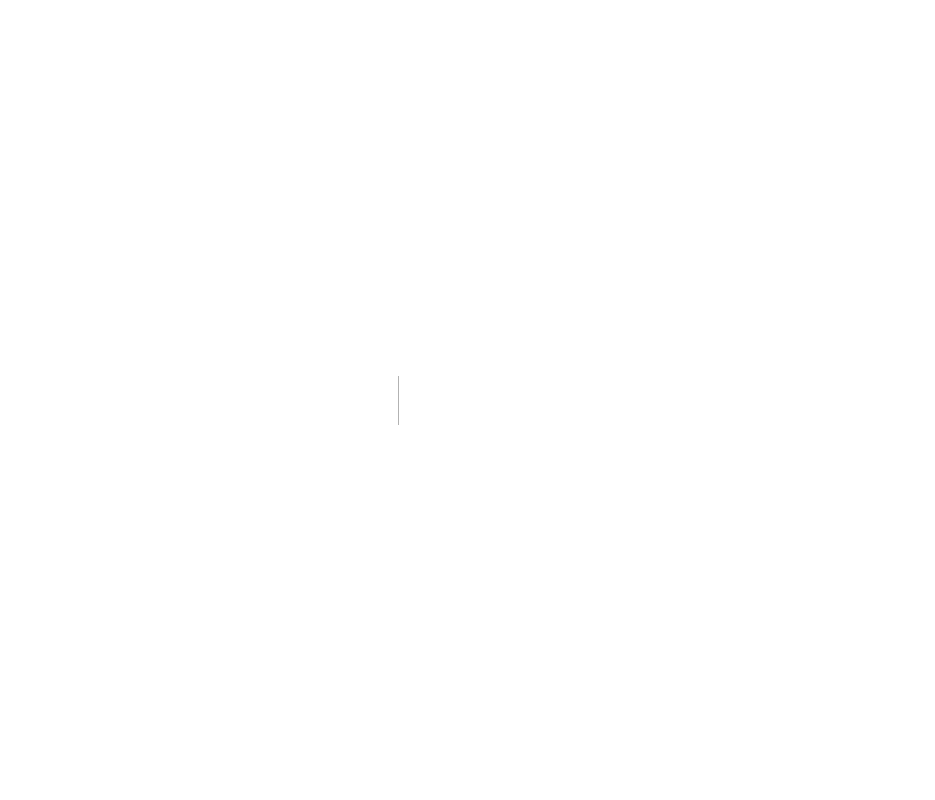
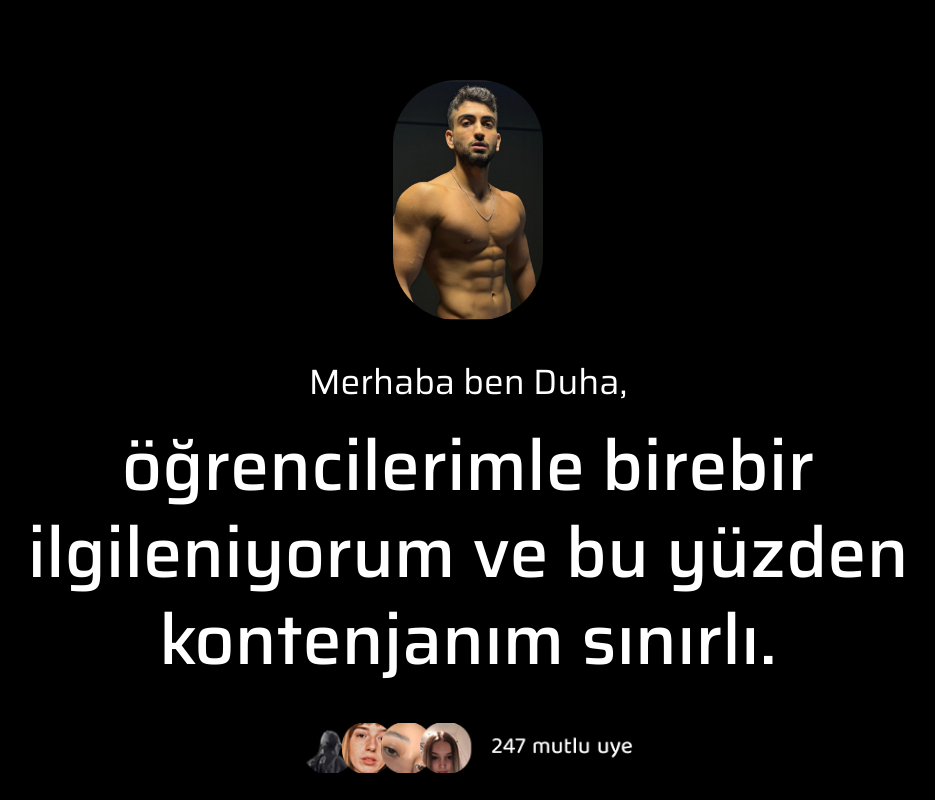
Before and after one commit to demuratuygun/duhabum, a Next.js app: page /alpha in a window 1280 px wide. Before the commit this address had no page. Shown: the whole page, without its empty margins (172-1107 px from the left). Built offline with nearby package versions, Linux system fonts and the light colour scheme; a web font is replaced by a local one.

Commit message:
price and retrun policy update 3

```diff
--- /dev/null
+++ b/app/alpha/page.tsx
@@ -0,0 +1,152 @@
+
+import { useRouter } from "next/navigation";
+import Video from "@/modules/nordic/components/Video";
+import Slider from "@/modules/nordic/components/Slider";
+import Image from 'next/image';
+import Gallery from "@/modules/nordic/components/Gallery";
+import { content } from "googleapis/build/src/apis/content";
+import { styleText } from "util";
+import { StyleRegistry } from "styled-jsx";
+
+
+
+function render(component:any, index:number) {
+  if (component.ui == 'img')
+  return (
+  <div key={index} className="nordicimg" style={{ ...component.style,  }}>
+    <Image priority
+        draggable={false}
+        src={component.src}
+        alt={component.alt}
+        layout="fill"
+        objectFit="cover"
+    />
+  </div> )
+  else if (component.ui == 'h1')
+    return <h1 key={index} style={component.style}> {component.text} </h1>
+  else if (component.ui == 'h2')
+    return <h2 key={index} style={component.style}> {component.text} </h2>
+  else if (component.ui == 'h3')
+    return <h3 key={index} style={component.style}> {component.text} </h3>
+  else if (component.ui == 'h4')
+    return <h4 key={index} style={component.style}> {component.text} </h4>
+  else if (component.ui == 'h5')
+    return <h5 key={index} style={component.style}> {component.text} </h5>
+  else if (component.ui == 'h6')
+    return <h6 key={index} style={component.style}> {component.text} </h6>
+  else if (component.ui == 'p')
+    return <p key={index} className="nordic" style={component.style}> {component.text} </p>
+  else if (component.ui == 'button')
+    return <button key={index} className="nordic" style={component.style}> {component.text} </button>
+  else if (component.ui == 'Slider')
+    return (
+    <Slider key={index} slideWidth={300} initalIndex={2} style={component.style}>
+      {component.data.map((data:any, i:number) => render(data, i) )}
+    </Slider> )
+  else if (component.ui == 'video')
+    return <Video title={component.title} src={component.src} active={component.active??false} />
+  else if (component.ui == 'Gallery')
+    return (
+    <Gallery fixedHeight={false}  /> )
+  else if(component.ui == 'div') return (
+    <div className="nordic" style={component.style}>
+      {component.data.map((data:any, i:number) => render(data, i) )}
+    </div> )
+}
+
+
+
+const data = {
+      theme: 'nordic',
+      sections: [
+        [
+          { ui:'img', alt:'duhabum profile picture', src:"/duhaO.png", style:{ paddingTop:'15rem', marginTop:'10vh', width:"150px", height:'150px', borderRadius: '4rem',  } },
+          { ui:'h5', style:{ padding: '0.5rem 0% 0rem 0%' }, text: "Merhaba ben Duha,"  },
+          { ui:'h2', text: "öğrencilerimle birebir ilgileniyorum  ve bu yüzden kontenjanım sınırlı.", style: { margin: '0px', marginBottom:'1.5rem' } },
+          { ui:'img', alt:'uyelerimiz', src:'/kickerSocialProof.png', style: { height: '50px', width:'330px', margin: '1rem' } },//
+          { ui:'p', text: "Use media queries to adjust not just font sizes but layouts, spacing, images, and other design elements to ensure an optimal user experience on all devices. It’s common to start with styles for the smallest devices (mobile/phone) and then use media queries to add or override styles for larger screens" },
+          { ui:'button', text: 'hemen katil' },
+          { ui:'Slider', style: {marginTop: '10vh'}, data: [
+            { ui:'img', src: '/whatsappSS/1.jpeg', alt: 'Image 1' },
+            { ui:'img',  src: '/whatsappSS/2.jpeg', alt: 'Image 1' },
+            { ui:'img',  src: '/whatsappSS/3.jpeg', alt: 'Image 1' },
+            { ui:'img',  src: '/whatsappSS/4.jpeg', alt: 'Image 2' },
+            { ui:'img',  src: '/whatsappSS/5.jpeg', alt: 'Image 1' },
+            { ui:'img',  src: '/whatsappSS/6.jpeg', alt: 'Image 1' },
+            { ui:'img',  src: '/whatsappSS/7.jpeg', alt: 'Image 1' },
+            { ui:'img',  src: '/whatsappSS/8.jpeg', alt: 'Image 2' },
+            { ui:'img',  src: '/whatsappSS/9.jpeg', alt: 'Image 1' },
+            { ui:'img',  src: '/whatsappSS/10.jpeg', alt: 'Image 1' },
+            { ui:'img',  src: '/whatsappSS/11.jpeg', alt: 'Image 1' },
+            { ui:'img',  src: '/whatsappSS/12.jpeg', alt: 'Image 2' },
+            { ui:'img',  src: '/whatsappSS/13.jpeg', alt: 'Image 2' },
+            { ui:'img',  src: '/whatsappSS/14.jpeg', alt: 'Image 2' },
+            { ui:'img',  src: '/whatsappSS/15.jpeg', alt: 'Image 2' },
+            { ui:'img',  src: '/whatsappSS/16.jpeg', alt: 'Image 2' },
+          ] }
+        ],
+        [
+          { ui:'video', src: "/fitvid.mp4", title: 'duhabum ile degisim gosterenler anlatiyor' },
+        ],
+        [
+          { ui:'video', src: "/proof.mp4", title: 'duhabum ile degisim gosterenler anlatiyor' },
+        ],
+        [
+          { ui:'Gallery', }
+        ],
+        [
+          { ui:'h1', text: "O yüzden sana birkaç soru soracağım" },
+        ],
+        [
+          { ui:'Slider', data: [
+            { ui:'img', src: '/transitions/1before.jpeg', alt: 'Image 1' },
+            { ui:'img',  src: '/transitions/1after.jpeg', alt: 'Image 1' },
+            { ui:'img',  src: '/transitions/2before.jpeg', alt: 'Image 1' },
+            { ui:'img',  src: '/transitions/2after.jpeg', alt: 'Image 2' },
+            { ui:'img',  src: '/transitions/3before.jpeg', alt: 'Image 1' },
+            { ui:'img',  src: '/transitions/3after.jpeg', alt: 'Image 1' },
+            { ui:'img',  src: '/transitions/4before.jpeg', alt: 'Image 1' },
+            { ui:'img',  src: '/transitions/4after.jpeg', alt: 'Image 2' },
+            { ui:'img',  src: '/transitions/5before.jpeg', alt: 'Image 1' },
+            { ui:'img',  src: '/transitions/5after.jpeg', alt: 'Image 1' },
+            { ui:'img',  src: '/transitions/6before.jpeg', alt: 'Image 1' },
+            { ui:'img',  src: '/transitions/6after.jpeg', alt: 'Image 2' },
+          ] }
+        ],
+        [
+          { ui:'h1', text: "h1 Neque porro quisquam est qui dolorem ipsum quia dolor sit amet, consectetur, adipisci velit..." },
+          { ui:'h2', text: "h2 Neque porro quisquam est qui dolorem ipsum quia dolor sit amet, consectetur, adipisci velit..." },
+          { ui:'h3', text: "h3 Neque porro quisquam est qui dolorem ipsum quia dolor sit amet, consectetur, adipisci velit..." },
+          { ui:'h4', text: "h4 Neque porro quisquam est qui dolorem ipsum quia dolor sit amet, consectetur, adipisci velit..." },
+          { ui:'h5', text: "h5 Neque porro quisquam est qui dolorem ipsum quia dolor sit amet, consectetur, adipisci velit..." },
+          { ui:'h6', text: "h6 Neque porro quisquam est qui dolorem ipsum quia dolor sit amet, consectetur, adipisci velit..." },
+          { ui:'p', text: "p Use media queries to adjust not just font sizes but layouts, spacing, images, and other design elements to ensure an optimal user experience on all devices. It’s common to start with styles for the smallest devices (mobile/phone) and then use media queries to add or override styles for larger screens...." },
+          { ui:'p', text: "p Use media queries to adjust not just font sizes but layouts, spacing, images, and other design elements to ensure an optimal user experience on all devices. It’s common to start with styles for the smallest devices (mobile/phone) and then use media queries to add or override styles for larger screens...." },
+        ],
+        [
+          { ui:'h3', text: "Eğer gerçekten bu sürece hazır olduğunu düşünüyorsan, sorulara detaylıca cevap vermeni istiyorum Cevaplarını inceledikten sonra, bizzat seninle birebir şekilde iletişim kuracağım" },
+        ],
+      ]
+    };
+
+
+
+export default async function main() {
+
+
+  return (
+
+    <main id="mainFrame" >
+
+      {data.sections.map(( section, i ) =>
+        <section key={i}>
+          <div key={i} className="frame">
+          {section.map((element, index) => render(element, index) )}
+          </div>
+        </section>
+      )}
+
+    </main>
+
+  );
+}
--- a/package.json
+++ b/package.json
@@ -9,6 +9,7 @@
     "lint": "next lint"
   },
   "dependencies": {
+    "axios": "^1.7.9",
     "framer-motion": "^11.1.7",
     "googleapis": "^140.0.1",
     "microtime": "^3.1.1",
```
Also changed, not shown: 1 other file (tests, documents, lock files or other folders).
